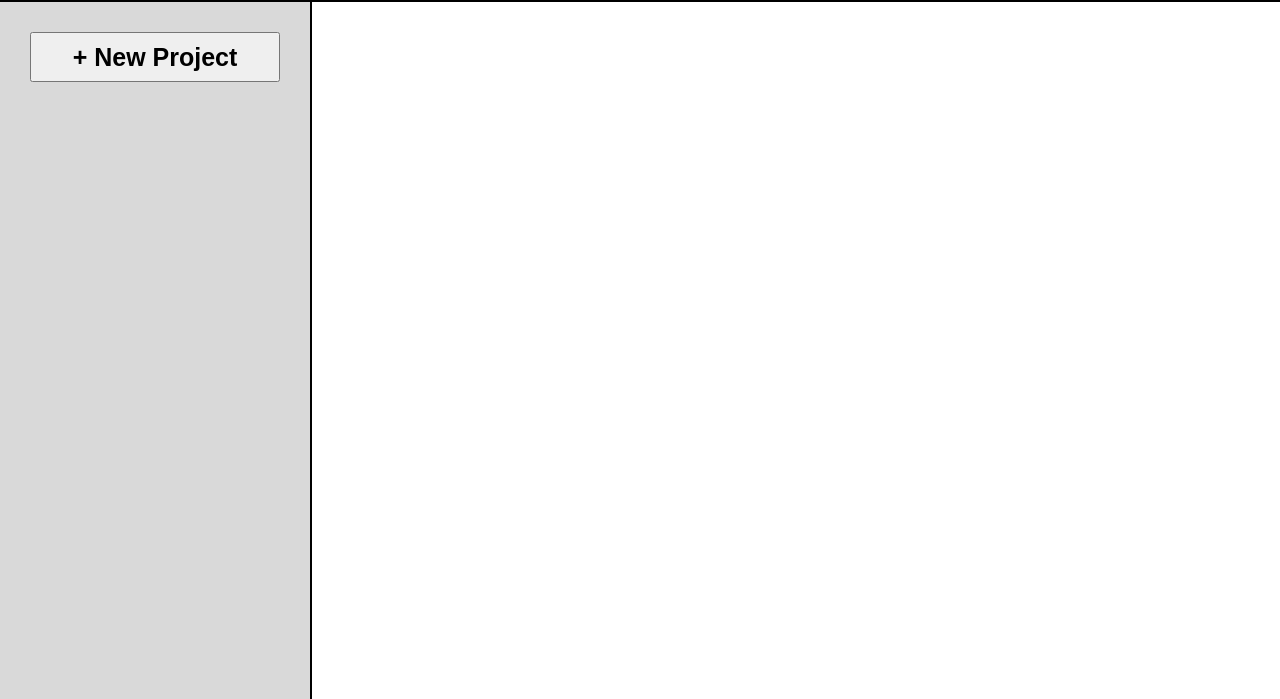
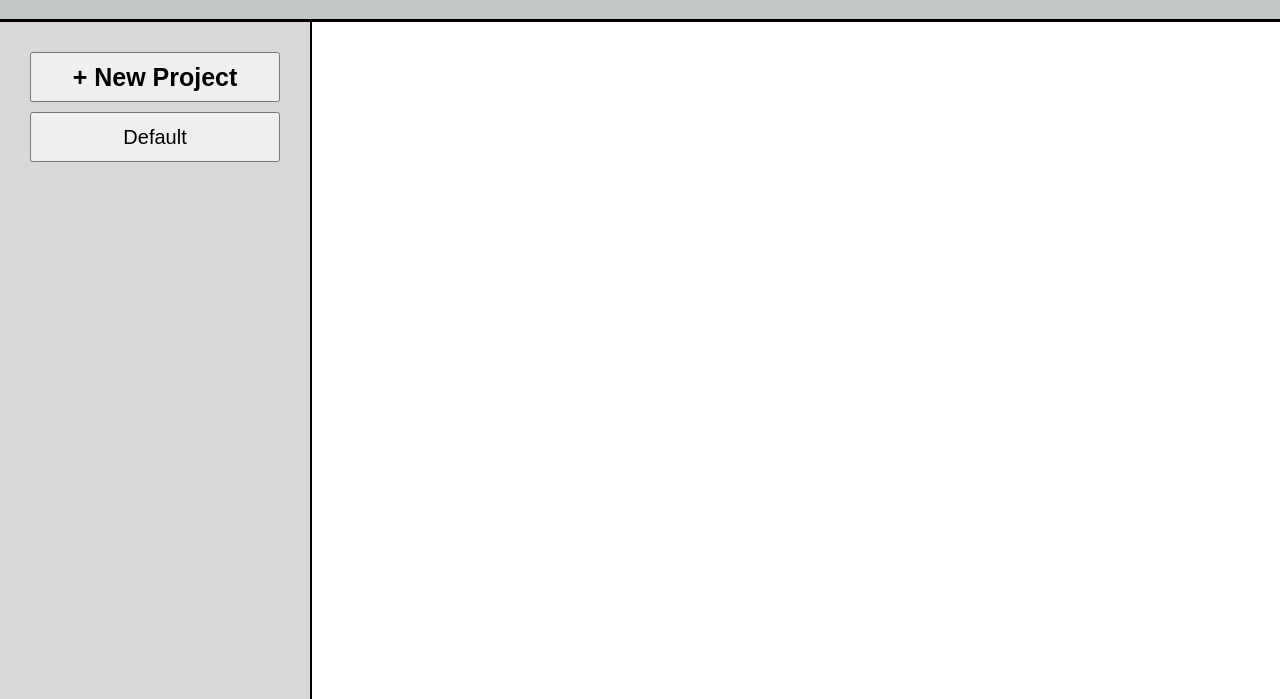
Before and after one commit to notpearlz/todo-list, a website built with webpack: page src/template.html in a window 1280 px wide. Shown: the part 101-800 px from the top of the page. Built offline with nearby package versions, Linux system fonts and the light colour scheme.

Commit message:
animations and add project

```diff
--- a/src/index.js
+++ b/src/index.js
@@ -1,6 +1,10 @@
 import Render from "./modules/renderDOM";
+import Project from "./modules/project"
 
 
 
+export const projects = [new Project("Default")];
 
-const DOM = new Render();
+
+
+export const DOM = new Render();
--- a/src/modules/components/buttonform.js
+++ b/src/modules/components/buttonform.js
@@ -1,31 +1,90 @@
+import { projects, DOM } from "../..";
+import Project from "../project";
+
 function buttonForm(){
     const main = document.querySelector("main")
+
 
 
     const form = document.createElement("form");
     form.setAttribute("id", "buttonform");
     form.classList.add("disabled")
 
-
+    form.addEventListener("submit", onSubmit);
+    //Title
     const title = document.createElement("input");
+    title.setAttribute("name", "title")
     title.placeholder = "Title"
 
+    //Due Date
     const dueDate = document.createElement("input");
+    dueDate.setAttribute("name", "duedate")
     dueDate.placeholder = "Due Date"
 
-    const priority = document.createElement("p");
-    priority.setAttribute("style", "height: 100px")
-    priority.innerText = "Priority"
+    const priority = document.createElement("div");
+    priority.classList.add("priority");
 
+    // Low Priority
+    const lowpriority = document.createElement("input");
+    lowpriority.setAttribute("name", "priority")
+    lowpriority.setAttribute("id", "low")
+    lowpriority.setAttribute("type", "radio")
+
+    const label1 = document.createElement("label")
+    label1.setAttribute("for", "low")
+
+    label1.innerText = "Low"
+
+
+
+    // Medium Priority
+    const medpriority = document.createElement("input");
+    medpriority.setAttribute("name", "priority")
+    medpriority.setAttribute("id", "med")
+    medpriority.setAttribute("type", "radio")
+
+    const label2 = document.createElement("label")
+    label2.setAttribute("for", "med")
+
+    label2.innerText = "Medium"
+
+    // High Priority
+    const highpriority = document.createElement("input");
+    highpriority.setAttribute("name", "priority")
+    highpriority.setAttribute("id", "high")
+    highpriority.setAttribute("type", "radio")
+
+    const label3 = document.createElement("label")
+    label3.setAttribute("for", "high")
+
+    label3.innerText = "High"
+
+
+
+    priority.append(lowpriority);
+    priority.append(label1);
+
+    priority.append(medpriority);
+    priority.append(label2);
+
+    priority.append(highpriority);
+    priority.append(label3);
+
+    //Description
     const description = document.createElement("input");
+    description.setAttribute("name", "description")
     description.setAttribute("style", "height: 100px")
     description.placeholder = "Description"
 
+    //Notes
     const notes = document.createElement("input");
+    notes.setAttribute("name", "notes")
     notes.setAttribute("style", "height: 100px")
     notes.placeholder = "Extra Notes"
 
+    //Submit
     const submit = document.createElement("button");
+    submit.setAttribute("type", "submit");
     submit.innerText = "Submit"
 
     form.append(title);
@@ -37,10 +96,22 @@ function buttonForm(){
     main.append(form);
 }
 
-function toggleForm(){
+const toggleForm = function (){
     const form = document.querySelector("form");
 
     form.classList.toggle("disabled")
 }
 
+
+const onSubmit = function(e){
+    e.preventDefault()
+
+    var formData = new FormData(document.querySelector("form"))
+
+    const title = formData.get("title")
+
+    projects.push(new Project(title));
+    DOM.reload();
+}
+
 export { buttonForm, toggleForm }
--- a/src/modules/components/header.js
+++ b/src/modules/components/header.js
@@ -4,6 +4,7 @@ import img from "../../assets/images/hamburger-svgrepo-com.svg"
 
 export default function header(){
     const header = document.querySelector("header");
+
 
     const div = document.createElement("div");
     div.classList.add("navbox")
@@ -16,7 +17,6 @@ export default function header(){
     hamburger.setAttribute("src", img);
     hamburger.classList.add("icon");
 
-
     div.append(hamburger);
     div.append(title);
     header.append(div);
--- a/src/modules/components/sidebar.js
+++ b/src/modules/components/sidebar.js
@@ -1,10 +1,10 @@
 import { buttonForm, toggleForm } from "./buttonform";
 
-export default function sidebar(){
+export default function sidebar(projects){
     const main = document.querySelector("main")
-    const div = document.createElement("div");
+    const sidebar = document.createElement("div");
 
-    div.classList.add("sidebar");
+    sidebar.classList.add("sidebar");
 
 
     const newProjectBtn = document.createElement("button");
@@ -16,10 +16,22 @@ export default function sidebar(){
         console.log("toggle")
     })
 
+    sidebar.append(newProjectBtn);
 
-    div.append(newProjectBtn);
 
-    main.append(div);
+    for(let i = 0; i < projects.length; i++){
+        const project = document.createElement("button");
+
+        project.classList.add("project");
+        project.innerHTML = projects[i].getName();
+
+        sidebar.append(project);
+
+    }
+
+
+
+    main.append(sidebar);
     buttonForm();
 
 }
--- a/src/modules/project.js
+++ b/src/modules/project.js
@@ -1,11 +1,35 @@
-class Project {
+export default class Project {
 
     // Project Name
 
     // Tasks Array
     // Not every project will have tasks
 
-    constructor(tasks){
+
+    constructor (name){
+        this.projects = []
+        this.name = name;
+    }
+
+    //Get name
+    getName = function(){
+        return this.name;
+    }
+
+    //Set name
+    setName = function(newName){
+        this.name = newName;
+    }
+
+
+    // Add task to project
+    addTask = function(){
 
     }
+
+    // Remove task from project
+    removeTask = function(){
+
+    }
+
 }
--- a/src/modules/renderDOM.js
+++ b/src/modules/renderDOM.js
@@ -4,15 +4,35 @@ import header from "./components/header"
 import sidebar from "./components/sidebar"
 import content from "./components/content";
 
+import { projects } from "..";
 
 export default class Render {
 
     // Render all Html related things
     constructor(){
+
+        this.reload();
+    }
+
+
+
+    reload(){
+        const body = document.querySelector("body");
+        body.innerHTML = ""
+
+
+        const head = document.createElement("header");
+
+        const main = document.createElement("main");
+
+        body.append(head);
+        body.append(main);
+
+
         header();
-
-        //make sidebar appear and reappear later
-        sidebar();
+        sidebar(projects);
         content();
     }
+
+
 }
--- a/src/styles.css
+++ b/src/styles.css
@@ -35,6 +35,7 @@ header {
     display: flex;
     height: 100px;
 
+    padding: 10px 0;
     background-color: var(--primary-color);
     border-bottom: 3px solid var(--border-color);
 }
@@ -63,38 +64,58 @@ main {
 .sidebar {
     display: flex;
     flex-direction: column;
+    position: relative;
+    z-index: 1;
+
 
     align-items: center;
     width: 250px;
 
+    gap: 10px;
     padding: 30px;
     background-color:var(--secondary-color);
     border-right: 2px solid var(--border-color);
+    right: 0;
+    transition:right 1s ease;
+
 }
 
+div.sidebar-inactive {
+    right: 100%;
+}
 
 .content {
     display: flex;
     flex: 1 1 auto;
 }
 
-.newProject {
+button.newProject {
     font-size: 25px;
     font-weight: 600;
 }
 
 .project {
+
+
     width: 100%;
     height: 50px;
+    font-size: 20px;
+    font-weight: 400;
+
 }
 
 #buttonform{
     display: flex;
     flex-direction: column;
+    position: relative;
+
     gap: 10px;
-    position: relative;
+
+    right: 0px;
     height: 500px;
     width: 450px;
+
+    transition:right 1s ease;
 
     padding: 20px;
     background-color: var(--secondary-color);
@@ -105,5 +126,14 @@ main {
 }
 
 #buttonform.disabled  {
-    display: none;
+    z-index: -1;
+    right: 100%;
 }
+
+.priority {
+    display: flex;
+}
+
+input[type="radio"]{
+    width: 10px;
+}
--- a/src/template.html
+++ b/src/template.html
@@ -11,8 +11,6 @@
     <main>
 
     </main>
-    <footer>
 
-    </footer>
 </body>
 </html>
```
Also changed, not shown: src/modules/task.js (line endings or trailing spaces).
